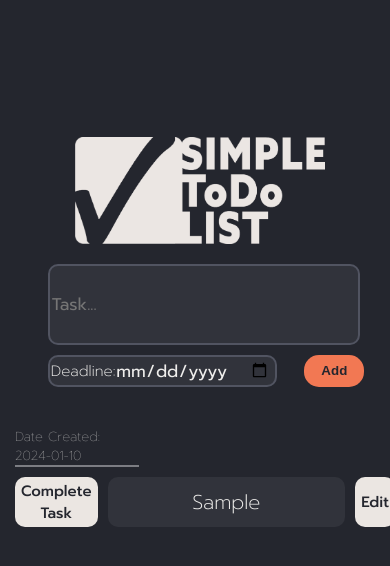
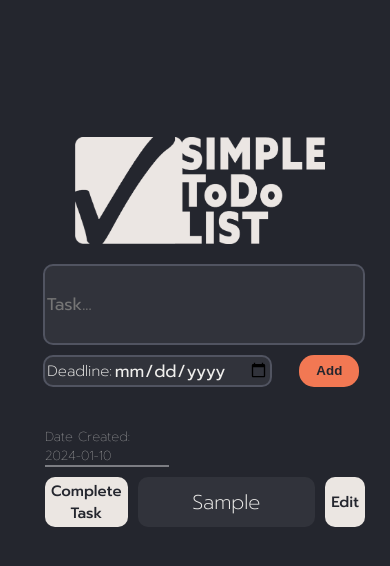
Before and after one commit to ArranStrange/todo-list, a React (Create React App) app: page / in a window 390 px wide. Both pictures are taken after typing "Sample", "2020-01-15" into the empty fields and a click on the button "Add". Shown: the top 566 px of the page. Built offline with nearby package versions, Linux system fonts and the light colour scheme.

Commit message:
Mobile CSS Changes

```diff
--- a/src/App.css
+++ b/src/App.css
@@ -117,7 +117,7 @@
   grid-template-columns: 1fr 1fr 1fr 1fr 1fr 1fr 1fr 1fr 1fr 1fr;
   height: fit-content;
   gap: 10px;
-  width: 95%;
+  width: 80%;
   justify-content: center;
   align-items: start;
   border-radius: 10px;
@@ -218,11 +218,11 @@ button:hover {
 input {
   display: flex;
   /* grid-row: 2 / 1 span; */
-  grid-column: 2 span;
+  grid-column: 1 span;
   /* height: 30px; */
   font-size: 15px;
   /* align-items: start; */
-  /* justify-content: space-evenly; */
+  justify-content: space-evenly;
   /* font-weight: 100; */
   font-family: "Prompt";
   border-radius: 10px;
@@ -238,14 +238,14 @@ input {
   overflow: hidden;
 }
 .todoDateSet {
-  grid-column: 2 / span 2;
+  grid-column: 1 / span 3;
   /* height: 25px; */
   background-color: #bedad9;
   color: #31333b;
   font-weight: 500;
 }
 .todoCompletetionDate {
-  grid-column: 4 / span 2;
+  grid-column: 4 / span 6;
   /* height: 25px; */
   background-color: #bedad9;
   color: #31333b;
@@ -254,7 +254,7 @@ input {
 
 .deleteButton {
   display: flex;
-  grid-column: 6 / span 1;
+  grid-column: 10 / span 1;
   height: 100%;
   width: 100%;
   font-size: 15px;
```
Also changed, not shown: 6 other files (tests, documents, lock files or other folders).
